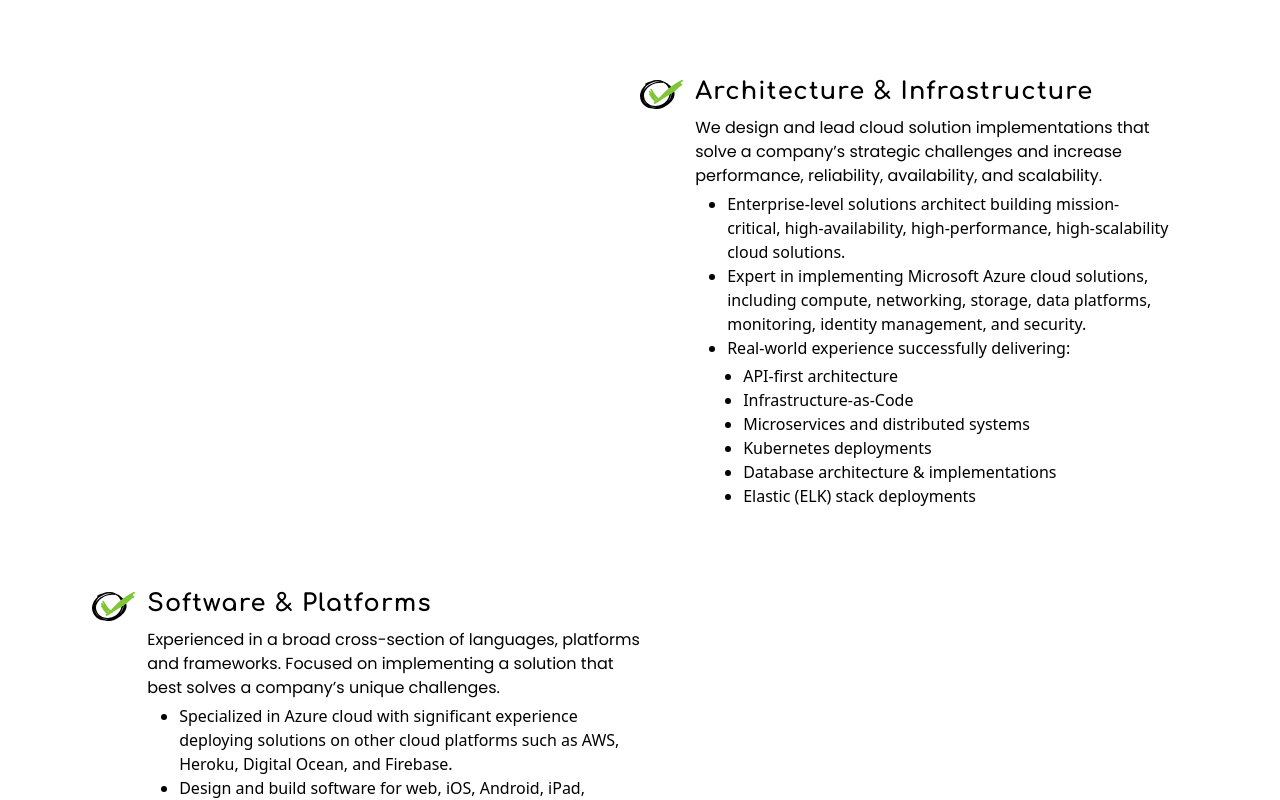
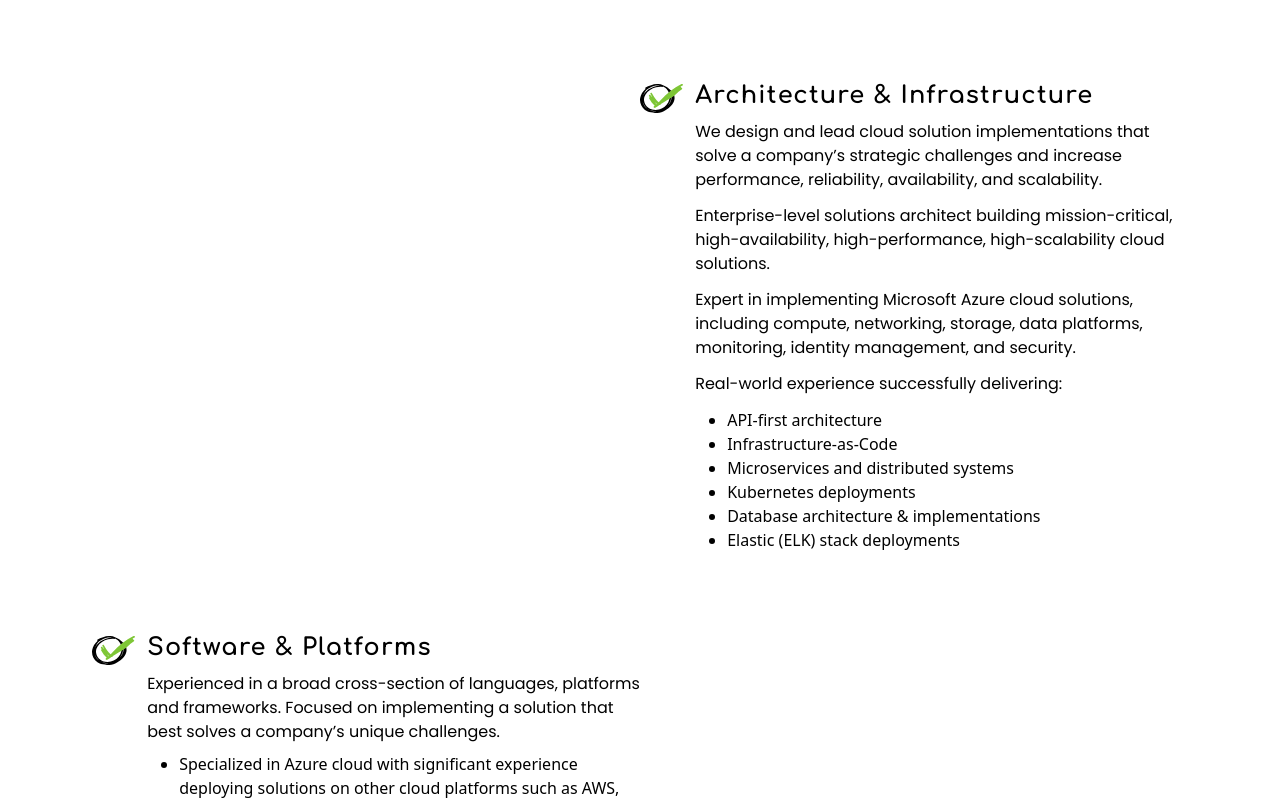
Before and after one commit to gauravprwl14/tailwind-landing-page, a Next.js app: page /about-us in a window 1280 px wide. Shown: the part 908-1708 px from the top of the page. Built offline with nearby package versions, Linux system fonts and the light colour scheme.

Commit message:
match the about-us page style with the figma file

```diff
--- a/components/AboutUs/content.tsx
+++ b/components/AboutUs/content.tsx
@@ -4,7 +4,9 @@ import React from 'react'
 const headerContent = "An elite team of senior digital transformation leaders"
 const description = "We are a boutique firm laser-focused on providing a personalized digital transformation experience. To provide the best service possible, we take on a very limited number of clients, ensuring that we are not overloaded and allowing us to focus on quickly delivering value and results."
 
-
+const isFunc = (val: any) => {
+    return typeof val === 'function'
+}
 
 const ExpertiseJSON = [
     {
@@ -27,18 +29,22 @@ const ExpertiseJSON = [
     },
     {
         title: 'Architecture & Infrastructure',
-        description: `We design and lead cloud solution implementations that solve a company’s strategic challenges and increase performance, reliability, availability, and scalability.`,
-        pointers: [
-            {
-                point: 'Enterprise-level solutions architect building mission-critical, high-availability, high-performance, high-scalability cloud solutions.',
-                pointers: []
+        description: () => {
+            return (
+                <div className=''>
+                    <div className='mb-3'>
+                        We design and lead cloud solution implementations that solve a company’s strategic challenges and increase performance, reliability, availability, and scalability.
+                    </div>
+                    <div className='mb-3'>Enterprise-level solutions architect building mission-critical, high-availability, high-performance, high-scalability cloud solutions.</div>
+                    <div className='mb-3'>
+                        Expert in implementing Microsoft Azure cloud solutions, including compute, networking, storage, data platforms, monitoring, identity management, and security.
+                    </div>
+                    <div className='mb-3'>
+                        Real-world experience successfully delivering:
+                    </div>
+                </div>
+            )
         },
-            {
-                point: 'Expert in implementing Microsoft Azure cloud solutions, including compute, networking, storage, data platforms, monitoring, identity management, and security.',
-                pointers: []
-            },
-            {
-                point: 'Real-world experience successfully delivering:',
         pointers: [
             {
                 point: "API-first architecture"
@@ -59,12 +65,12 @@ const ExpertiseJSON = [
                 point: "Elastic (ELK) stack deployments"
             },
         ]
-            }
-        ]
     },
     {
         title: 'Software & Platforms',
-        description: `Experienced in a broad cross-section of languages, platforms and frameworks. Focused on implementing a solution that best solves a company’s unique challenges.`,
+        description: " Experienced in a broad cross-section of languages, platforms and frameworks. Focused on implementing a solution that best solves a company’s unique challenges.",
+
+
         pointers: [
             {
                 point: 'Specialized in Azure cloud with significant experience deploying solutions on other cloud platforms such as AWS, Heroku, Digital Ocean, and Firebase.',
@@ -142,7 +148,7 @@ const ExpertiseSection = ({ obj }: { obj: any }) => {
 
             <div className='w-full'>
                 <div className='about-title '> {obj.title}</div>
-                <div className='mt-2 font-Poppins font-normal text-base leading-6 text-black'> {obj.description}</div>
+                <div className='my-2 font-Poppins font-normal text-base leading-6 text-black'> {isFunc(obj.description) ? obj.description() : obj.description}</div>
                 <div className='mx-4'>
                     <BulletList arr={obj.pointers} />
                 </div>
@@ -163,6 +169,7 @@ const Content = () => {
                 </div>
                 <div className='about-us-description'>
                     {description}
+                    {/* {typeof description === 'function' ? description() : description} */}
                 </div>
             </div>
 
```
Lines whose indentation alone changed are shown as unchanged.
